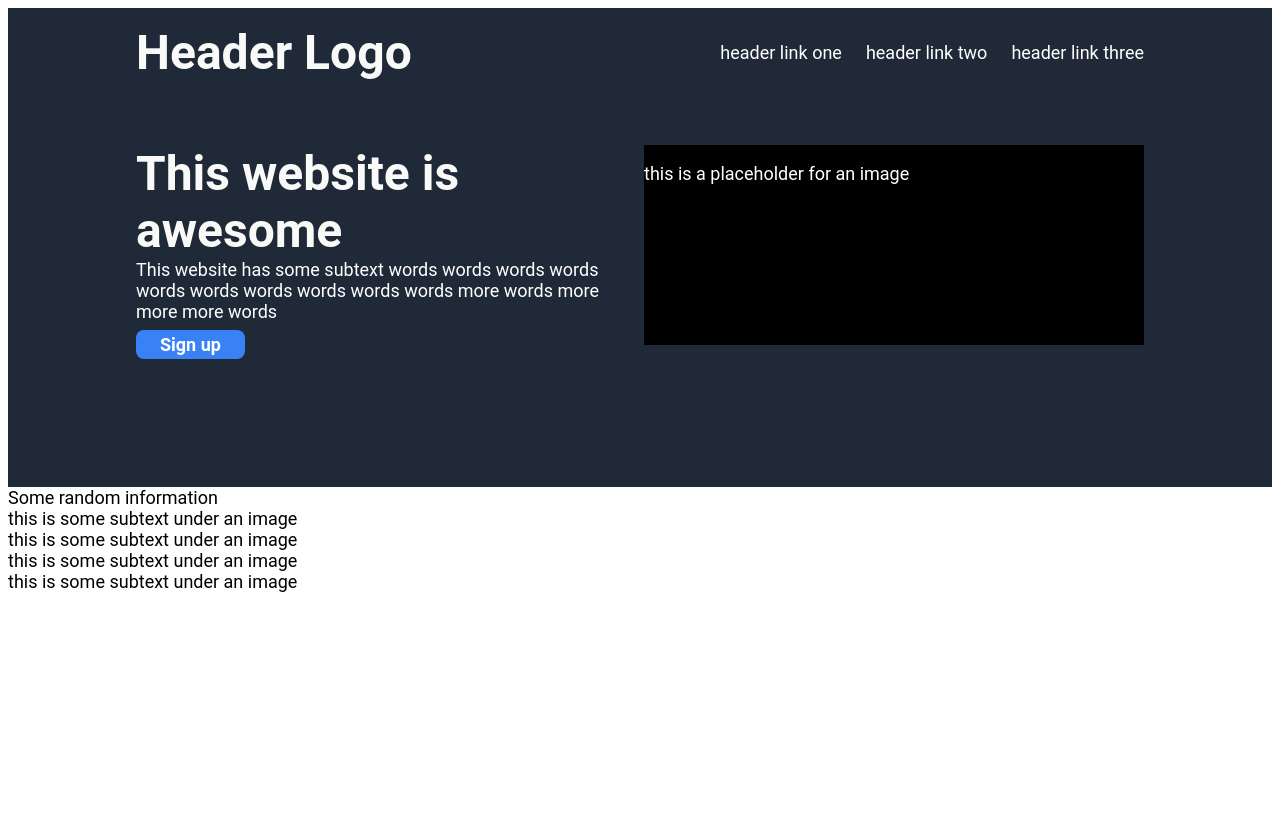
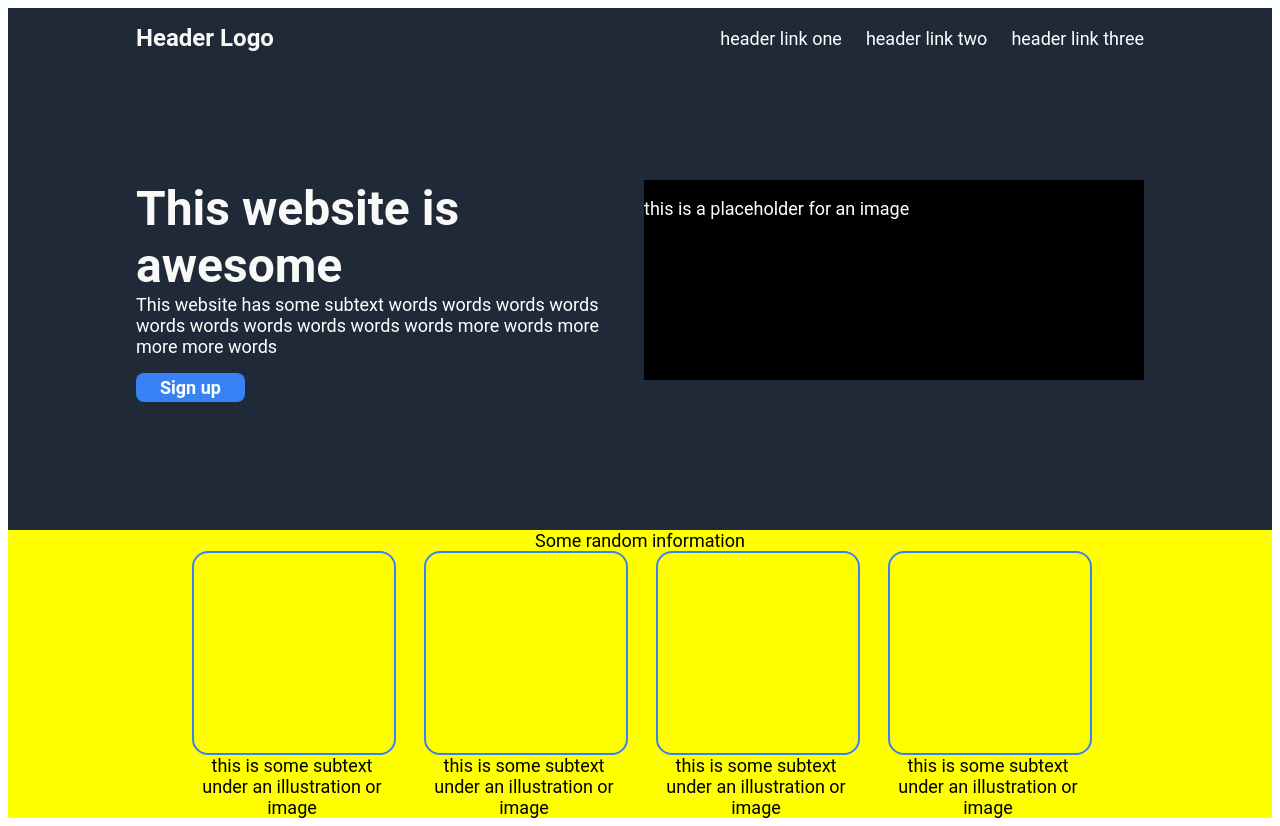
Before and after one commit to Starbey/landing-page, a plain HTML site: page index.html in a window 1280 px wide. Before the commit the page ends 800 px from the top, so only its background shows below. Drawn offline with Linux system fonts and the light colour scheme.

Commit message:
Basic styling of information section. I've yet to change fonts, adjustspacing, sizes, etc.

```diff
--- a/index.html
+++ b/index.html
@@ -39,19 +39,19 @@
     <div class="pairs-container">
       <div class="pair">
         <div class="image-frame"></div>
-        <div class="subtext">this is some subtext under an image</div>
+        <div class="subtext">this is some subtext under an illustration or image</div>
       </div>
       <div class="pair">
         <div class="image-frame"></div>
-        <div class="subtext">this is some subtext under an image</div>
+        <div class="subtext">this is some subtext under an illustration or image</div>
       </div>
       <div class="pair">
         <div class="image-frame"></div>
-        <div class="subtext">this is some subtext under an image</div>
+        <div class="subtext">this is some subtext under an illustration or image</div>
       </div>
       <div class="pair">
         <div class="image-frame"></div>
-        <div class="subtext">this is some subtext under an image</div>
+        <div class="subtext">this is some subtext under an illustration or image</div>
       </div>
     </div>
   </div>
--- a/style.css
+++ b/style.css
@@ -3,20 +3,22 @@
     font-size:18px;
 }
 
+/* Header styling */
 .header{
     display:flex;
     flex-direction:column;
     margin:0;
     padding:128px;
     padding-top:16px;
+    padding-bottom:0px;
     background-color:#1F2937;
     color:white;
 }
 
 .header-text{
     color:#F9FAF8;
-    font-weight:bolder;
-    font-size:48px;
+    font-weight:bold;
+    font-size:24px;
     margin:0;
 }
 
@@ -37,6 +39,7 @@
 
 .secondary{
     margin:0;
+    margin-bottom:16px;
 }
 
 ul {
@@ -55,7 +58,8 @@ a{
 .bottom{
     display:flex;
     justify-content:space-between;
-    margin-top:64px;
+    margin-top:128px;
+    margin-bottom:128px;
 }
 
 .content{
@@ -83,3 +87,33 @@ button{
     width:500px;
     flex-shrink:0;
 }
+
+
+/* Information styling */
+.information{
+    background-color:yellow;
+    display:flex;
+    flex-direction:column;
+    align-items:center;
+}
+
+.pairs-container{
+    display:flex;
+    justify-content:space-between;
+    gap:32px;
+    flex-shrink:0;
+}
+
+.pair{
+    text-align:center;
+    max-width:200px;
+}
+
+.image-frame{
+    height:200px;
+    width:200px;
+    border:solid;
+    border-width:2px;
+    border-color:#3882F6;
+    border-radius:16px;
+}
```
